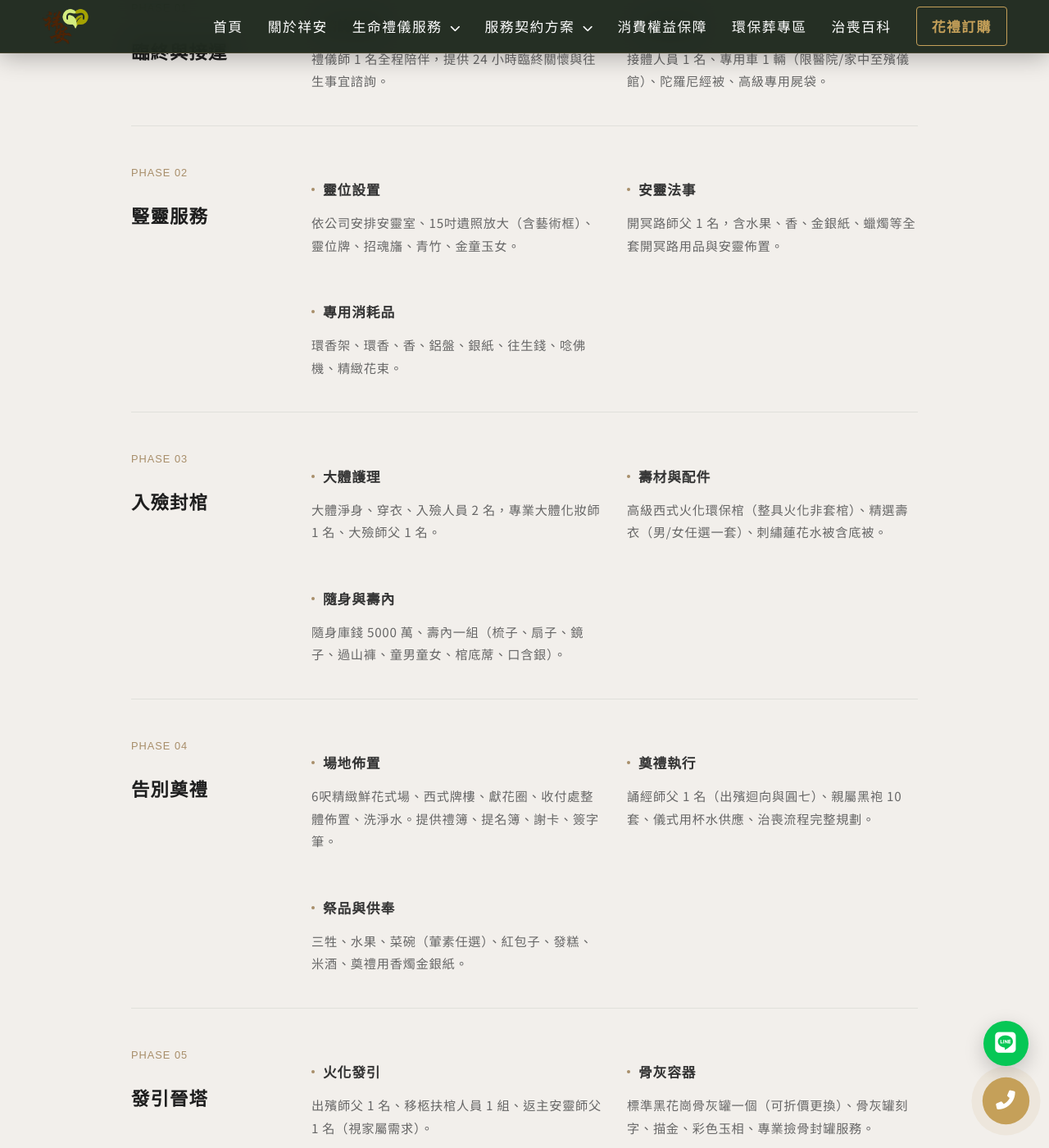
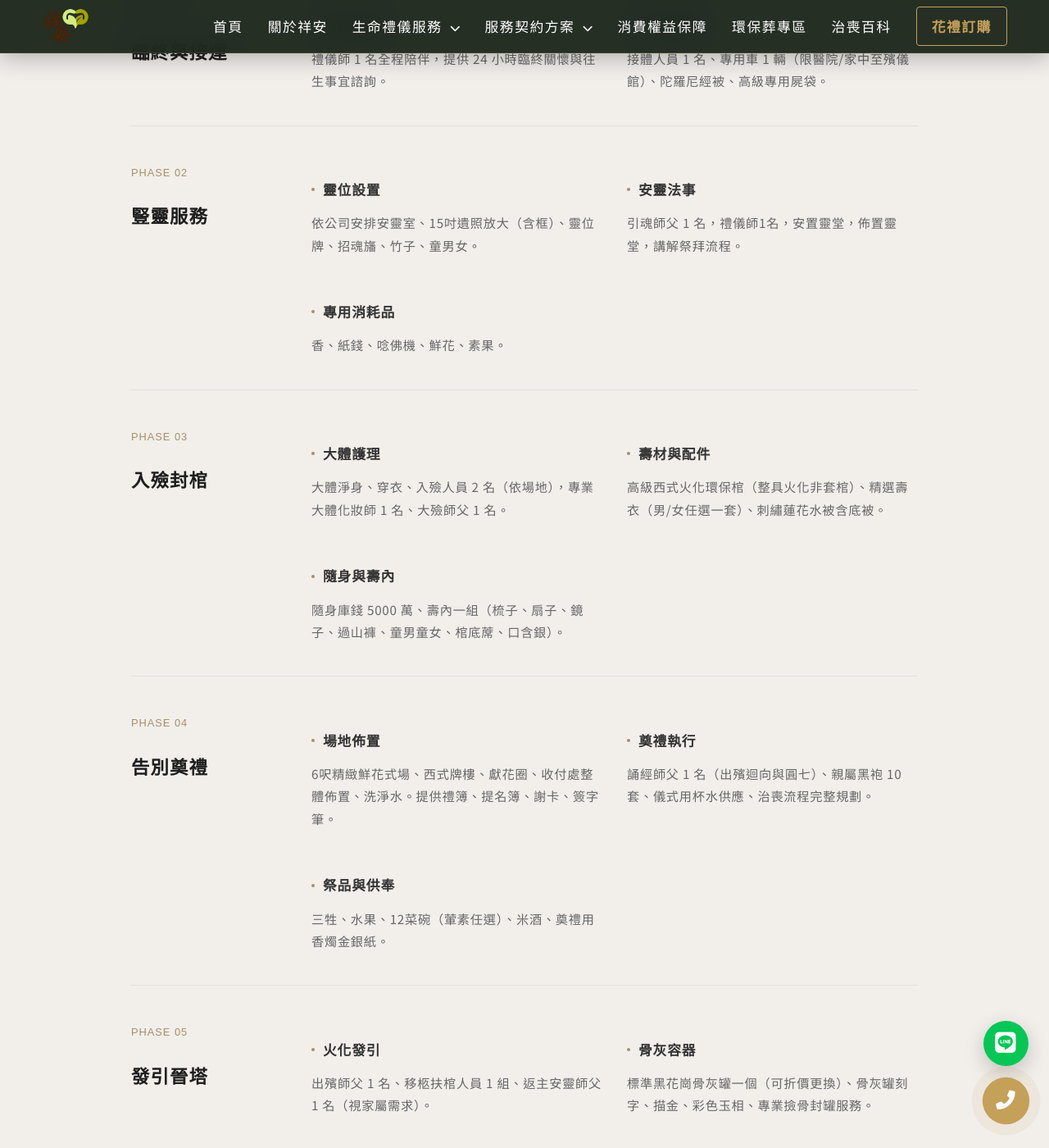
Before and after one commit to Shiangan/Shiangan, a Jekyll site: the page built from deed01.html, in a window 1280 px wide and 1400 px high, scrolled down 623 px. Shown: the whole window at 82% size. Built offline with Jekyll 4.4.1, drawn with Linux system fonts in a browser that asks for light colours; some web fonts are replaced.

Commit message:
Update deed01.html

```diff
--- a/deed01.html
+++ b/deed01.html
@@ -179,15 +179,15 @@ permalink: /deed01.html/
                 <div class="detail-list">
                     <div class="detail-item">
                         <h4>靈位設置</h4>
-                        <p>依公司安排安靈室、15吋遺照放大（含藝術框）、靈位牌、招魂旛、青竹、金童玉女。</p>
+                        <p>依公司安排安靈室、15吋遺照放大（含框）、靈位牌、招魂旛、竹子、童男女。</p>
                     </div>
                     <div class="detail-item">
                         <h4>安靈法事</h4>
-                        <p>開冥路師父 1 名，含水果、香、金銀紙、蠟燭等全套開冥路用品與安靈佈置。</p>
+                        <p>引魂師父 1 名，禮儀師1名，安置靈堂，佈置靈堂，講解祭拜流程。</p>
                     </div>
                     <div class="detail-item">
                         <h4>專用消耗品</h4>
-                        <p>環香架、環香、香、鋁盤、銀紙、往生錢、唸佛機、精緻花束。</p>
+                        <p>香、紙錢、唸佛機、鮮花、素果。</p>
                     </div>
                 </div>
             </div>
@@ -200,7 +200,7 @@ permalink: /deed01.html/
                 <div class="detail-list">
                     <div class="detail-item">
                         <h4>大體護理</h4>
-                        <p>大體淨身、穿衣、入殮人員 2 名，專業大體化妝師 1 名、大殮師父 1 名。</p>
+                        <p>大體淨身、穿衣、入殮人員 2 名（依場地），專業大體化妝師 1 名、大殮師父 1 名。</p>
                     </div>
                     <div class="detail-item">
                         <h4>壽材與配件</h4>
@@ -229,7 +229,7 @@ permalink: /deed01.html/
                     </div>
                     <div class="detail-item">
                         <h4>祭品與供奉</h4>
-                        <p>三牲、水果、菜碗（葷素任選）、紅包子、發糕、米酒、奠禮用香燭金銀紙。</p>
+                        <p>三牲、水果、12菜碗（葷素任選）、米酒、奠禮用香燭金銀紙。</p>
                     </div>
                 </div>
             </div>
```
